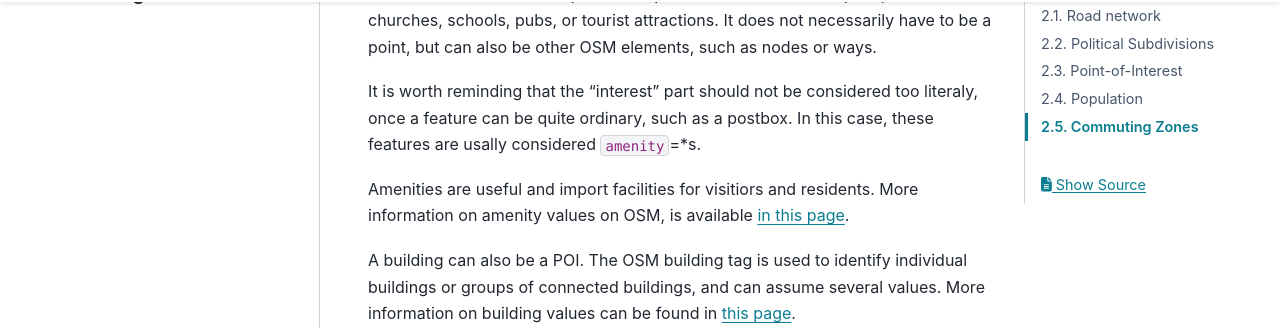
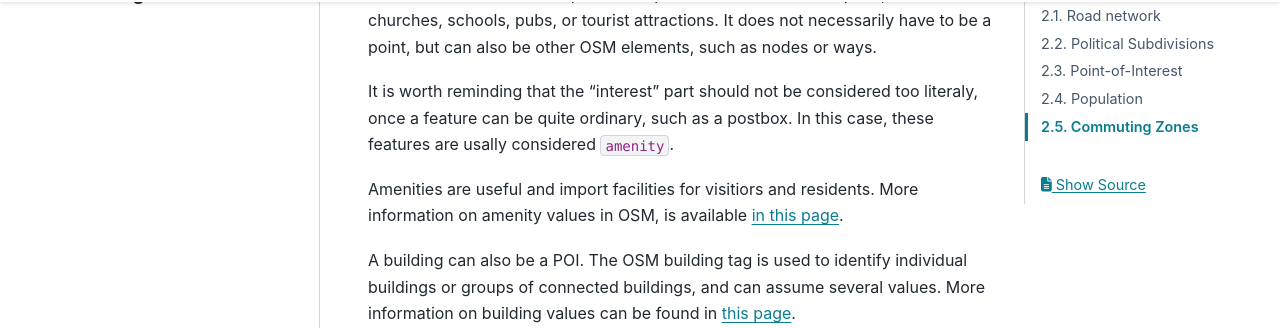
Before and after one commit to AequilibraE/tradesman, a Sphinx documentation site: the page built from docs/source/data_sources.rst, in a window 1280 px wide and 900 px high, scrolled down 908 px. Shown: the part 126-454 px from the top of the window. Built offline with Sphinx 7.4.7 and the PyData theme 0.15.4, drawn with Linux system fonts in a browser that asks for light colours.

Commit message:
fixes typos and figure sizes (#36)

```diff
--- a/docs/source/build_analytics_model.rst
+++ b/docs/source/build_analytics_model.rst
@@ -4,7 +4,7 @@ Analytics models
 ================
 
 The backbone of the analytics pipeline consists in building road network models
-from `Open-Street Maps (OSM)<https://www.openstreetmap.org/>`_ data and incorporates population information
+from `Open-Street Maps (OSM) <https://www.openstreetmap.org/>`_ data and incorporates population information
 from the raster layers available at the  `Humanitarian Data Exchange
 <https://data.humdata.org/>`_.
 
--- a/docs/source/data_sources.rst
+++ b/docs/source/data_sources.rst
@@ -42,10 +42,10 @@ be a point, but can also be other OSM elements, such as nodes or ways.
 
 It is worth reminding that the "interest" part should not be considered too
 literaly, once a feature can be quite ordinary, such as a postbox. In this case,
-these features are usally considered ``amenity``\=*s\ .
+these features are usally considered ``amenity``.
 
 Amenities are useful and import facilities for visitiors and residents. More
-information on amenity values on OSM, is available `in this page <https://wiki.openstreetmap.org/wiki/Key:amenity>`_.
+information on amenity values in OSM, is available `in this page <https://wiki.openstreetmap.org/wiki/Key:amenity>`_.
 
 A building can also be a POI. The OSM building tag is used to identify individual
 buildings or groups of connected buildings, and can assume several values.
--- a/docs/source/synthetic_population.rst
+++ b/docs/source/synthetic_population.rst
@@ -110,7 +110,7 @@ household size to obtain the mandatory expected number of households in the TAZ
 
 .. image:: ../images/hh_example.png
     :align: center
-    :scale: 20 %
+    :scale: 200 %
 
 As we currently do not have validation data to assess the quality of the synthetic populations created,
 we use the following variables from the UN Population Division file to validate the population:
@@ -139,7 +139,7 @@ The average household size and household composition are:
 
 .. image:: ../images/hh_descriptive.png
     :align: center
-    :scale: 20 %
+    :scale: 200 %
 
 A zone in San Marino with 4,718 inhabitants would have 611 households with 1 member (HHBASE1), 915
 households with 2-3 members (HHBASE2), 419 houeholds with 4-5 members (HHBASE4), and 21 households with
```
Also changed, not shown: 1 other file.
